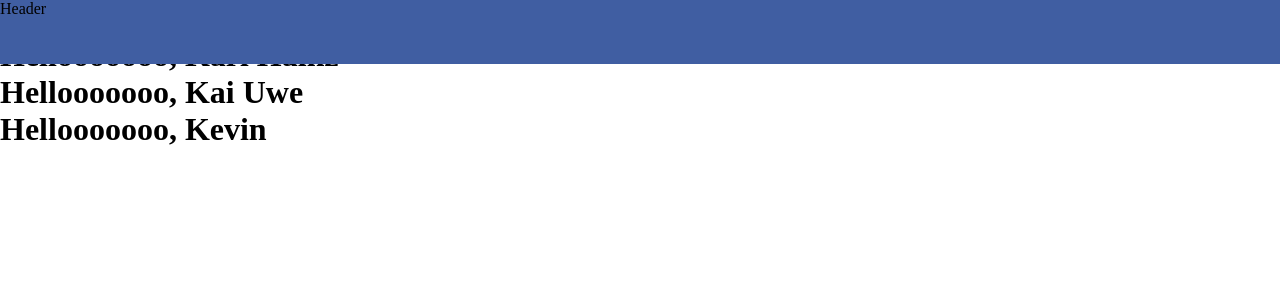
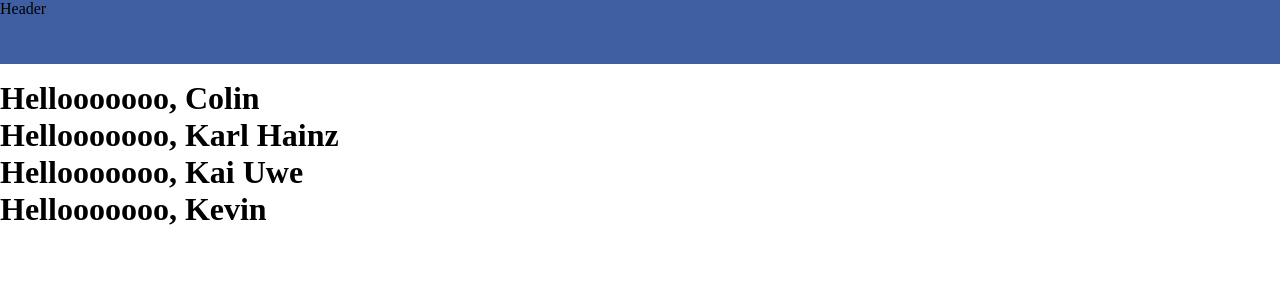
Before and after one commit to CGWebDev2003/wbs-react-test, a JavaScript app: page / in a window 1280 px wide. Shown: the top 300 px of the page. Built offline with nearby package versions, Linux system fonts and the light colour scheme.

Commit message:
Add spacer component

```diff
--- a/src/index.js
+++ b/src/index.js
@@ -1,18 +1,24 @@
 import * as ReactDOM from 'react-dom';
 import './styles.css'
 
-function Welcome(props) {
-  return <h1>Hellooooooo, {props.name}</h1>
+function Header() {
+  return <div className="header">Header</div>
 }
 
-function Header() {
-  return <div className="header">Header</div>
+function Spacer() {
+  return <div className="spacer"></div>
+}
+
+function Welcome(props) {
+  return <h1 className="welcome">Hellooooooo, {props.name}</h1>
 }
 
 function App() {
   return(
     <div>
       <Header />
+      <Spacer height="500" />
+
 
       <Welcome name="Colin" />
       <Welcome name="Karl Hainz" />
--- a/src/styles.css
+++ b/src/styles.css
@@ -13,3 +13,13 @@
   height: 4rem;
   background-color: var(--wbs-blue);
 }
+
+
+.spacer {
+  position: relative;
+  height: 5rem;
+}
+
+.welcome {
+  position: relative;
+}
```
